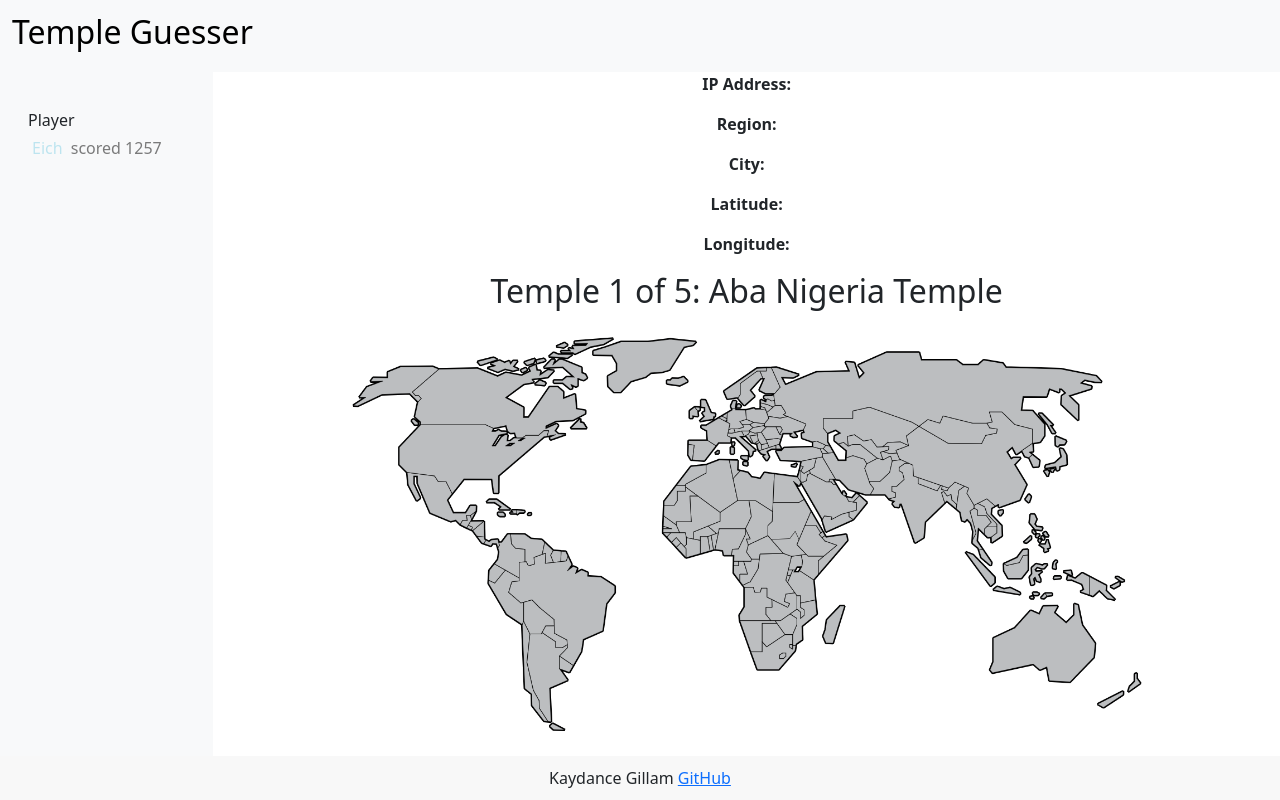
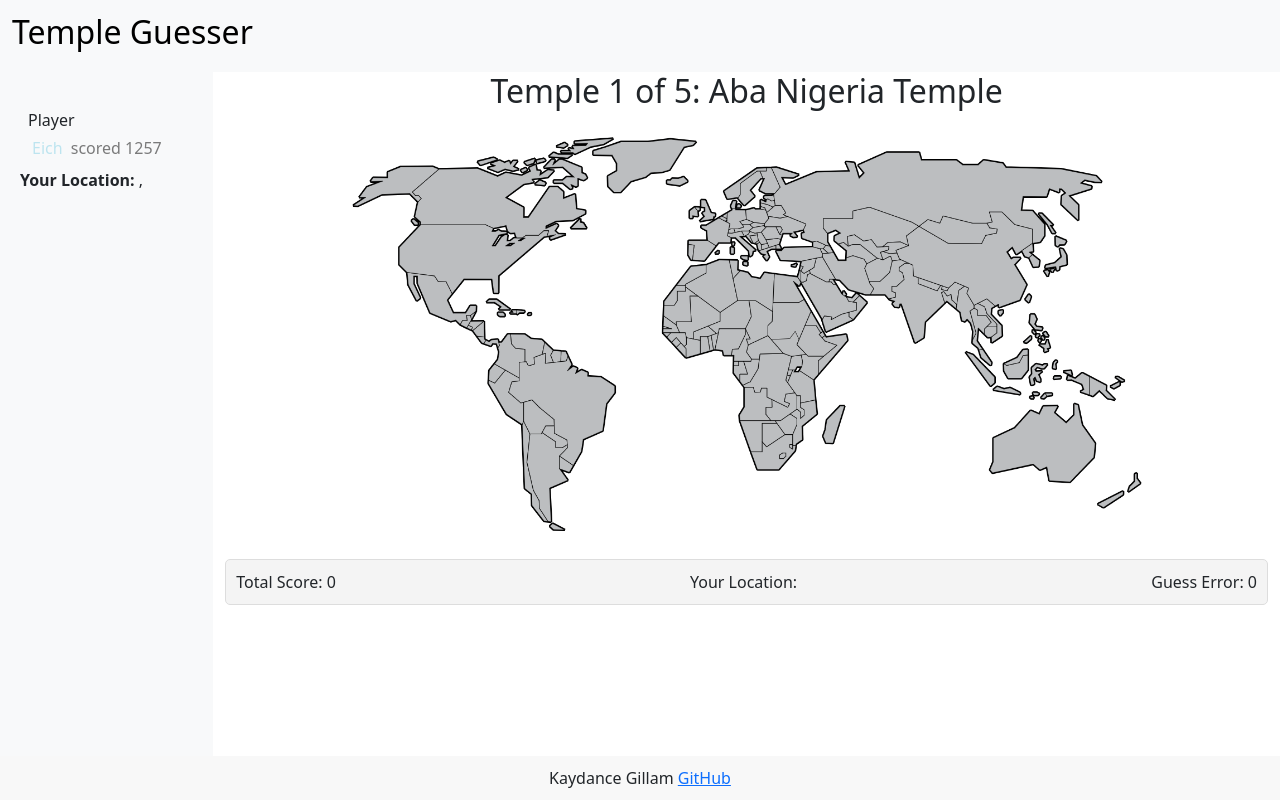
Before and after one commit to kaydikat/startup, a React (Vite) app: page /play in a window 1280 px wide. Built offline with nearby package versions, Linux system fonts and the light colour scheme; no server answers.

Commit message:
added code from myLoation to play so MapGame can use its props

```diff
--- a/src/play/myLocation.jsx
+++ /dev/null
@@ -1,34 +0,0 @@
-import React, { useState, useEffect } from 'react';
-
-export function MyLocation() {
-  const [ipAddress, setIpAddress] = useState('');
-  const [region, setRegion] = useState('');
-  const [city, setCity] = useState('');
-  const [latitude, setLatitude] = useState('');
-  const [longitude, setLongitude] = useState('');
-
-  useEffect(() => {
-    fetch('https://ipapi.co/json/')
-      .then((response) => response.json())
-      .then((data) => {
-        setIpAddress(data.ip);
-        setRegion(data.region);
-        setCity(data.city);
-        setLatitude(data.latitude);
-        setLongitude(data.longitude);
-      })
-      .catch((error) => {
-        console.error('Error fetching location data:', error);
-      });
-  }, []);
-
-  return (
-    <div>
-      <p><strong>IP Address:</strong> {ipAddress}</p>
-      <p><strong>Region:</strong> {region}</p>
-      <p><strong>City:</strong> {city}</p>
-      <p><strong>Latitude:</strong> {latitude}</p>
-      <p><strong>Longitude:</strong> {longitude}</p>
-    </div>
-  );
-}
--- a/src/play/play.jsx
+++ b/src/play/play.jsx
@@ -1,23 +1,45 @@
 import React from 'react';
 import './play.css';
+import { useState, useEffect } from 'react';
 
 import { Players } from './players';
 import { MapGame } from './mapGame';
-import { MyLocation } from './myLocation.jsx';
 
 export function Play(props) {
+
+  const [ipAddress, setIpAddress] = useState('');
+  const [region, setRegion] = useState('');
+  const [city, setCity] = useState('');
+  const [latitude, setLatitude] = useState('');
+  const [longitude, setLongitude] = useState('');
+
+  useEffect(() => {
+    fetch('https://ipapi.co/json/')
+      .then((response) => response.json())
+      .then((data) => {
+        setIpAddress(data.ip);
+        setRegion(data.region);
+        setCity(data.city);
+        setLatitude(data.latitude);
+        setLongitude(data.longitude);
+      })
+      .catch((error) => {
+        console.error('Error fetching location data:', error);
+      });
+  }, []);
+
   return (
     <main className="container-fluid">
       <div className="row">
         <aside className="col-md-2 sidebar">
             <div className="players">
               <Players userName={props.userName} />
+              <div><strong>Your Location:</strong> {city}, {region}</div>
             </div>
         </aside>
         <section className="col-md-10">
           <div className="text-center">
-            <MyLocation />
-            <MapGame userName={props.userName} />
+            <MapGame userName={props.userName} myLat={latitude} myLong={longitude} />
           </div>
         </section>
       </div>
```
